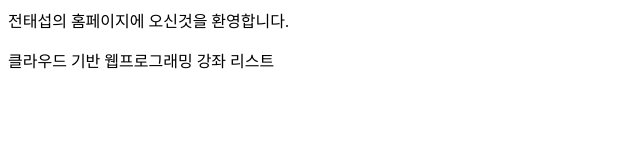
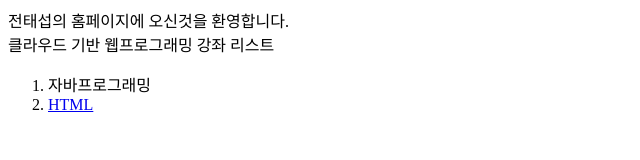
Before and after one commit to Resok1306/Html, a plain HTML site: page index.html in a window 1280 px wide. Shown: the whole page, without its empty margins (0-640 px from the left). Drawn offline with Linux system fonts and the light colour scheme.

Commit message:
Update index.html

```diff
--- a/index.html
+++ b/index.html
@@ -7,6 +7,12 @@
 </head>
 <body>
     <header>전태섭의 홈페이지에 오신것을 환영합니다.</header>
-    <p>클라우드 기반 웹프로그래밍 강좌 리스트</p>
+    <header>클라우드 기반 웹프로그래밍 강좌 리스트</header>
+    <p>
+        <ol>
+            <li>자바프로그래밍</li>
+            <li><a href = "https://github.com/Resok1306/Html/tree/main/HTML">HTML</a></li>
+        </ol>
+    </p>
 </body>
 </html>
```
